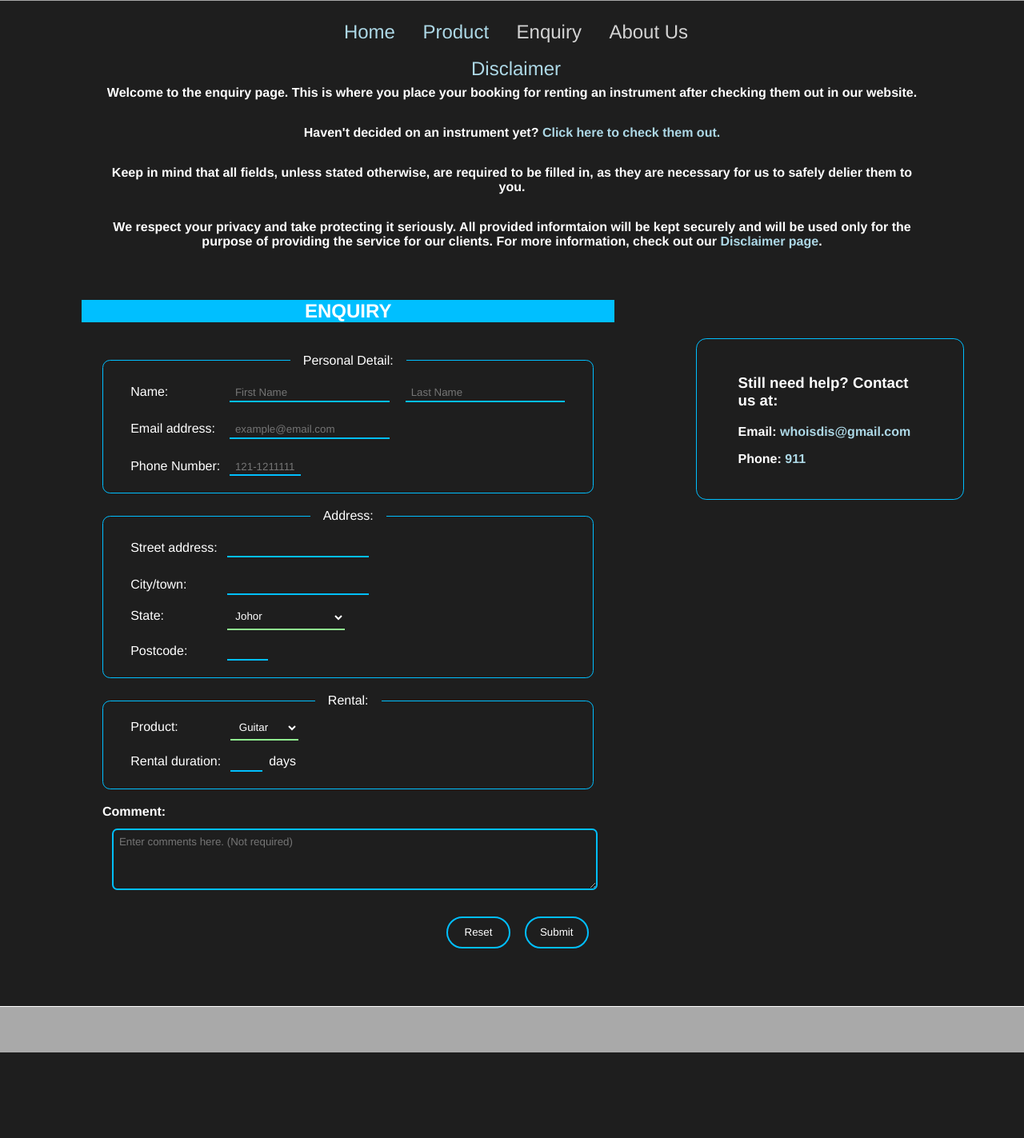
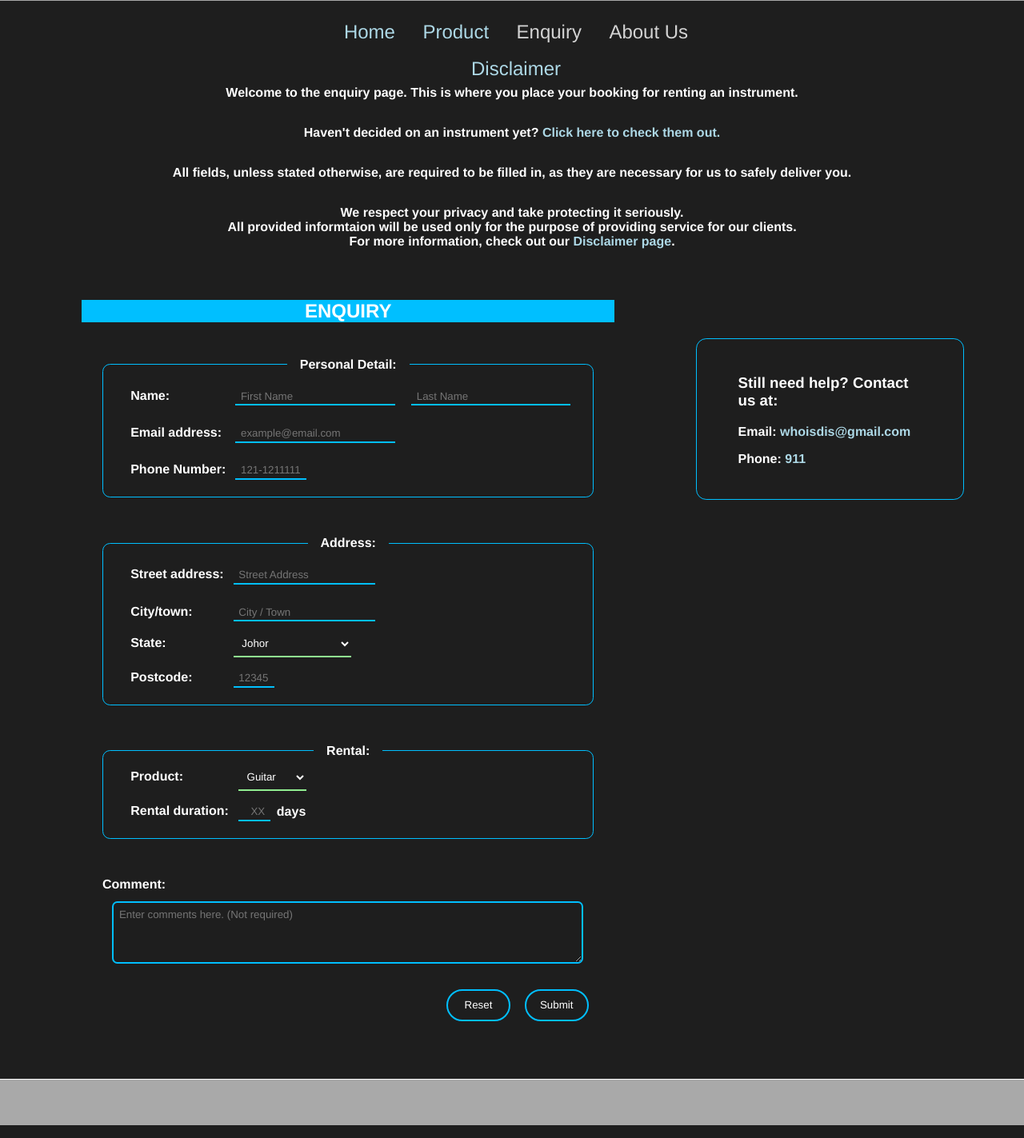
Before and after one commit to Zircon332/WebApp_Assignment, a PHP site: page /enquiry.html in a window 1280 px wide. Shown: the part 607-2030 px from the top of the page at 80% size. Before the commit the page ends 1923 px from the top, so only its background shows below. Run offline with PHP 8.4, Linux system fonts and the light colour scheme.

Commit message:
enquiry fix

```diff
--- a/assign1/enquiry.html
+++ b/assign1/enquiry.html
@@ -29,11 +29,11 @@
         </nav>
 
         <section>
-          <p class="space_bottom">Welcome to the enquiry page. This is where you place your booking for renting an instrument after checking them out in our website.</p>
+          <p class="space_bottom">Welcome to the <strong>enquiry page<strong>. This is where you place your booking for renting an instrument.</p>
           <p class="space_bottom">Haven't decided on an instrument yet? <a href="index.html">Click here to check them out.</a></p>
-          <p class="space_bottom">Keep in mind that all fields, unless stated otherwise, are required to be filled in, as they are necessary for us to safely delier them to you.</p>
-          <p class="space_bottom">We respect your privacy and take protecting it seriously.
-            All provided informtaion will be kept securely and will be used only for the purpose of providing the service for our clients.
+          <p class="space_bottom">All fields, unless stated otherwise, are required to be filled in, as they are necessary for us to safely deliver you.</p>
+          <p class="space_bottom">We respect your privacy and take protecting it seriously.<br />
+            All provided informtaion will be used only for the purpose of providing service for our clients.<br />
             For more information, check out our <a href="discalimer.html">Disclaimer page</a>.</p>
         </section>
 
@@ -67,11 +67,11 @@
               <table>
                 <tr>
                   <td><label for="street">Street address: </label></td>
-                  <td><input type="text" id="street" name="street" required="Required" maxlength="40" size="22"/></td>
+                  <td><input type="text" id="street" name="street" required="Required" maxlength="40" size="22" placeholder="Street Address" /></td>
                 </tr>
                 <tr>
                 <td><label for="city">City/town: </label></td>
-                <td><input type="text" id="city" name="city" required="Required" maxlength="20" size="22"/></td>
+                <td><input type="text" id="city" name="city" required="Required" maxlength="20" size="22" placeholder="City / Town" /></td>
                 </tr>
                 <tr>
                   <td><label for="state">State: </label></td>
@@ -101,7 +101,7 @@
                 </tr>
                 <tr>
                   <td><label for="postcode">Postcode: </label></td>
-                  <td><input type="text" id="postcode" name="postcode" required="Required" pattern="[0-9]{5}" maxlength="5" size="5" required="Required"/></td>
+                  <td><input type="text" id="postcode" name="postcode" required="Required" pattern="[0-9]{5}" maxlength="5" size="5" placeholder="12345" required="Required"/></td>
                 </tr>
               </table>
             </fieldset>
@@ -141,7 +141,7 @@
                 </tr>
                 <tr>
                   <td><label for="duration">Rental duration: </label></td>
-                  <td><input type="number" id="duration" name="duration" required="Required" size="5"/>days</td>
+                  <td><input type="number" id="duration" name="duration" required="Required" size="5" placeholder="XX" />days</td>
                 </tr>
               </table>
             </fieldset>
--- a/assign1/styles/style.css
+++ b/assign1/styles/style.css
@@ -124,7 +124,7 @@
 fieldset {
   border-radius: .6em;
   border: 1px solid #00BFFF;
-  margin: 1.2em 0;
+  margin: 1.5em 0 3em;
 }
 
 form legend {
@@ -189,7 +189,7 @@
   background-color: transparent;
   padding: .5em;
   border-radius: .5em;
-  width: 96%;
+  width: 93%;
   margin: 2%;
 }
 
```
